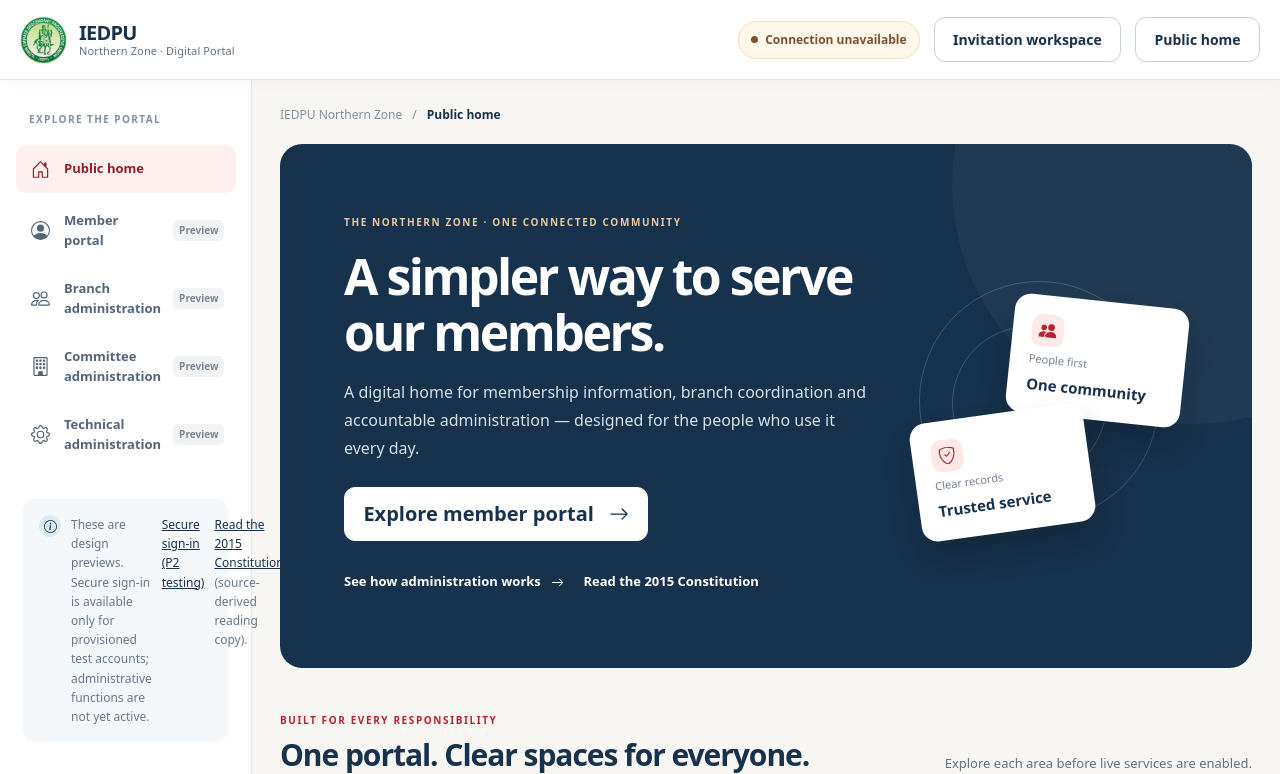
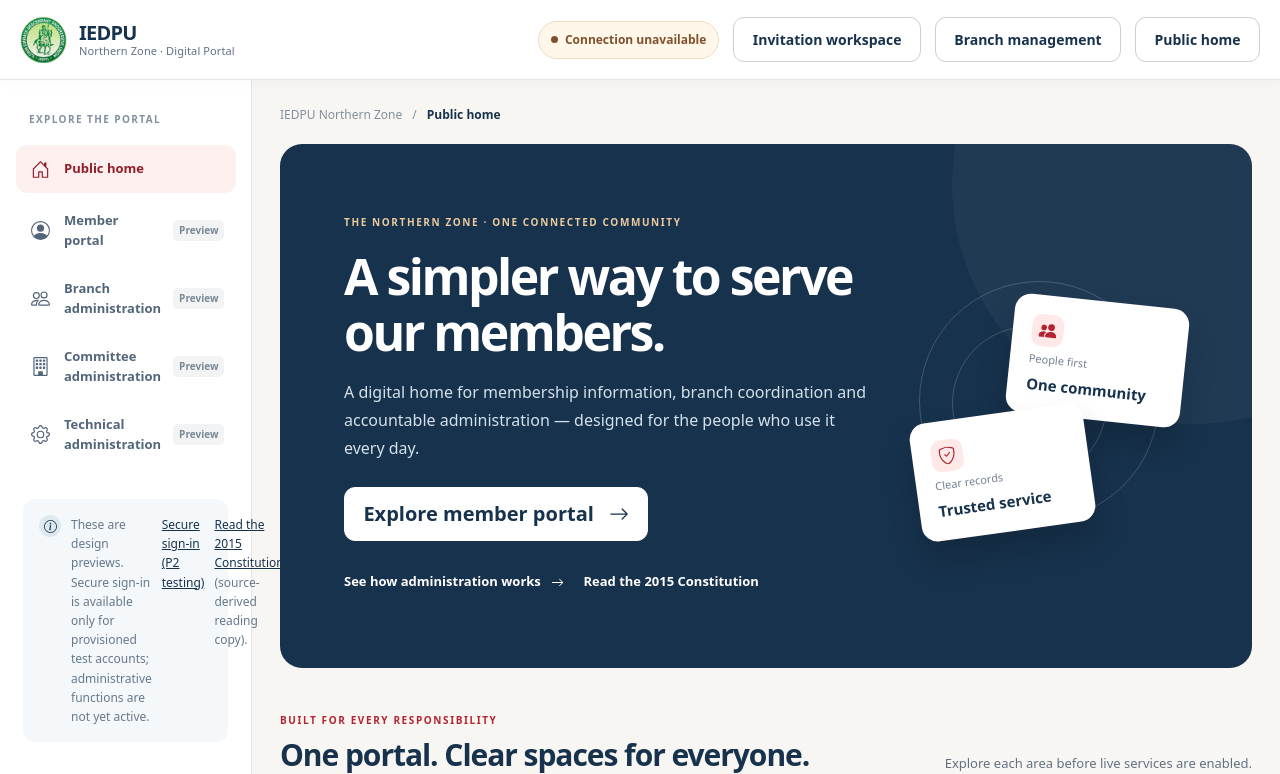
Before and after one commit to Al-siddiq/iedpu, a CodeIgniter 4 app: template app/Views/portal_shell.php in a window 1280 px wide. Shown: the top 774 px of the page. Run offline with PHP 8.4 and a stand-in for CodeIgniter, Linux system fonts and the light colour scheme; the template is opened without the code that fills it: most values are stand-ins (such as "Sample title", 1, 10 or a date in 2020); some libraries are stand-ins or nearby versions.

Commit message:
feat(p3): add branch management workspace navigation

```diff
--- a/app/Views/portal_shell.php
+++ b/app/Views/portal_shell.php
@@ -31,6 +31,7 @@
                     <span class="status-dot" aria-hidden="true"></span><span class="connection-label">{{ connectionLabel }}</span>
                 </button>
                 <a class="btn btn-outline-secondary btn-sm topbar-home" href="<?= esc(base_url('administration/invitations'), 'attr') ?>">Invitation workspace</a>
+                <a class="btn btn-outline-secondary btn-sm topbar-home" href="<?= esc(base_url('administration/branches'), 'attr') ?>">Branch management</a>
                 <a class="btn btn-outline-secondary btn-sm topbar-home" :href="href('/')" @click.prevent="navigate('/')">Public home</a>
             </div>
         </header>
```
